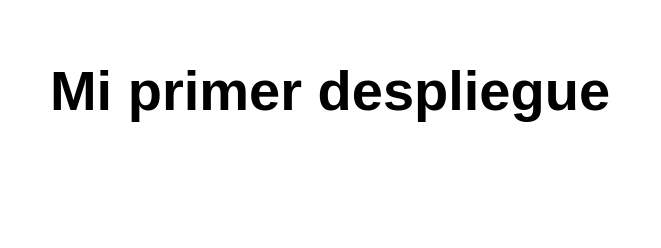
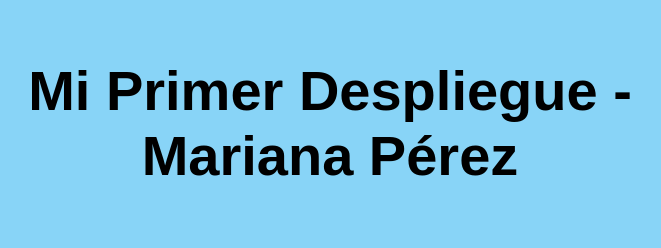
Before and after one commit to emperezm/Demo1, a website: page src/index.html in a window 1280 px wide. Shown: the whole page, without its empty margins (310-971 px from the left). Drawn offline with Linux system fonts and the light colour scheme.

Commit message:
segunda actualizacion

```diff
--- a/src/index.html
+++ b/src/index.html
@@ -10,7 +10,7 @@
 
 <body>
   <main>
-    <h1>Mi primer despliegue</h1>
+    <h1>Mi Primer Despliegue - Mariana Pérez</h1>
   </main>
 </body>
 
--- a/src/styles.css
+++ b/src/styles.css
@@ -6,7 +6,7 @@ html, body {
   margin: 0;
   border: 0;
   padding: 0;
-  background-color: #fff;
+  background-color: #88d4f7;
 }
 
 main {
```
